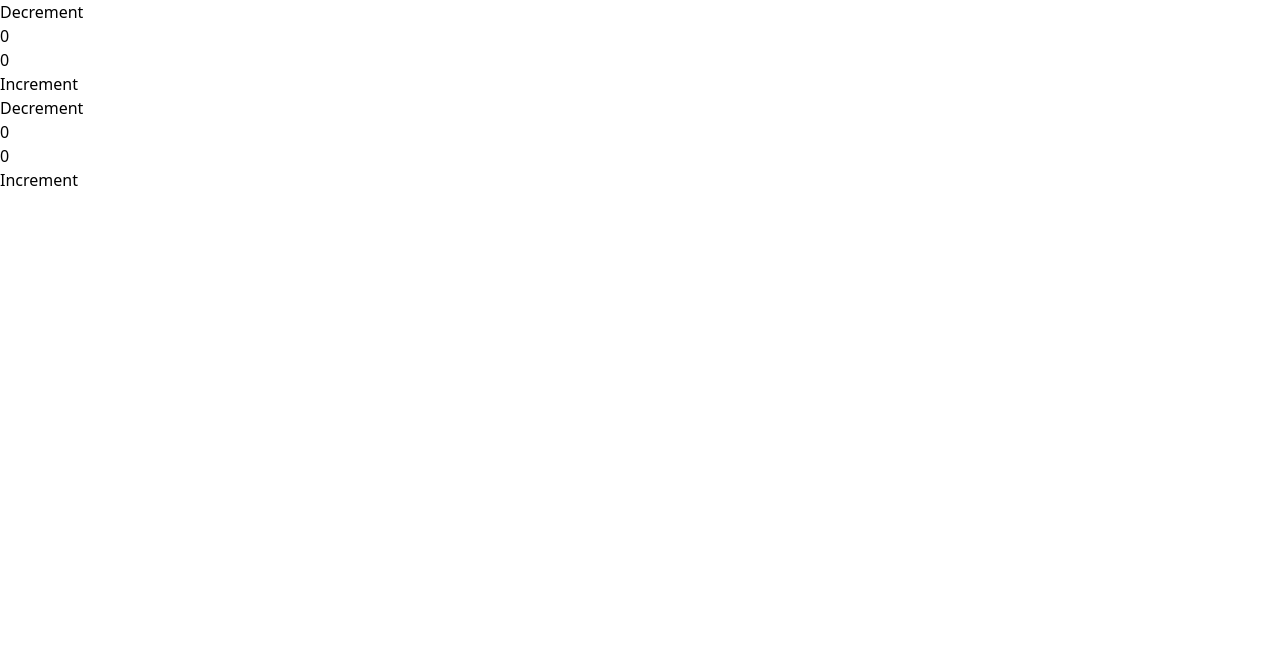
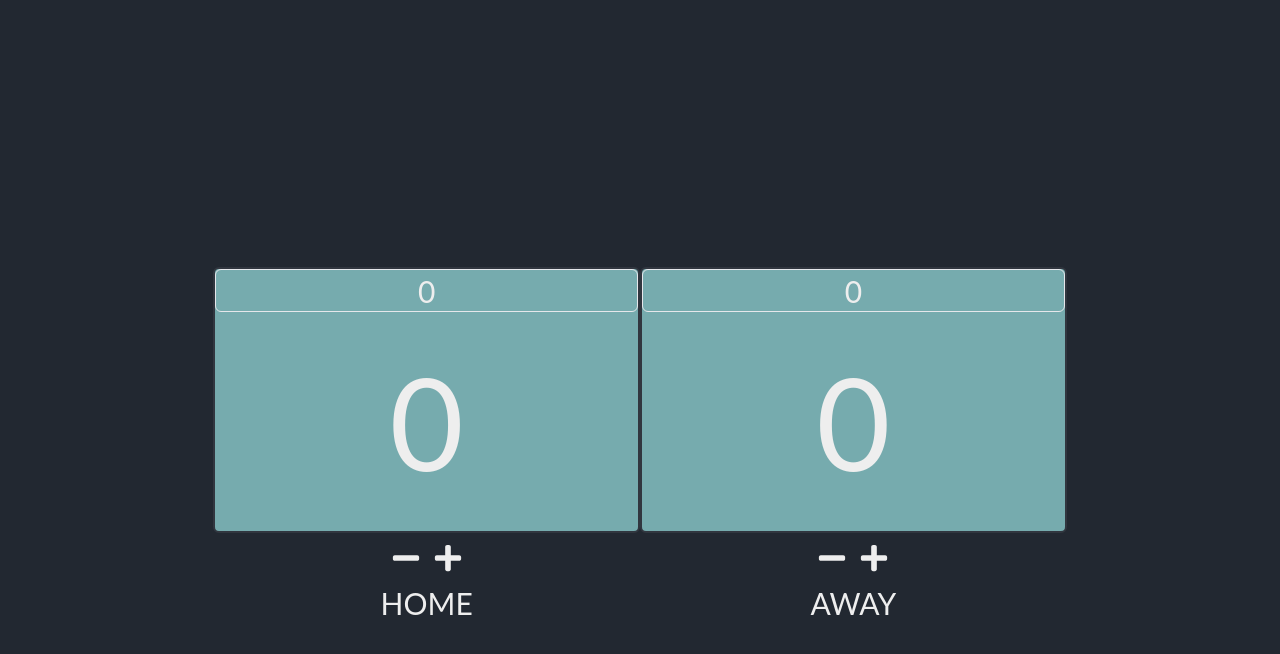
Before and after one commit to doguozcan/voleyball-scoreboard, a React (Vite) app: page / in a window 1280 px wide. Shown: the top 654 px of the page. Built offline with nearby package versions, Linux system fonts and the light colour scheme.

Commit message:
Implement enhancements in button's UI

```diff
--- a/src/App.jsx
+++ b/src/App.jsx
@@ -3,7 +3,7 @@ import CounterB from './features/counter/CounterB'
 
 export default function App() {
   return (
-    <div>
+    <div className="flex h-screen bg-[#222831] justify-center items-center">
       <CounterA />
       <CounterB />
     </div>
--- a/src/features/counter/CounterA.jsx
+++ b/src/features/counter/CounterA.jsx
@@ -5,6 +5,7 @@ import {
   incrementAMatchScore,
 } from './counterSlice'
 import { aSetScore, aMatchScore } from './counterSlice'
+import { FaMinus, FaPlus } from 'react-icons/fa'
 
 const CounterA = () => {
   const setA = useSelector(aSetScore)
@@ -13,13 +14,28 @@ const CounterA = () => {
   const dispatch = useDispatch()
 
   return (
-    <div>
-      <button onClick={() => dispatch(decrementASetScore())}>Decrement</button>
-
-      <div>{setA}</div>
-      <div>{matchA}</div>
-
-      <button onClick={() => dispatch(incrementASetScore())}>Increment</button>
+    <div className="div bg-[#76ABAE] h-1/3 w-1/3 text-[#EEEEEE] border-2 rounded-md border-[#31363F] font-lato">
+      <div className="w-full h-1/6 text-3xl border rounded-md flex justify-center items-center">
+        {matchA}
+      </div>
+      <div className="w-full h-5/6 text-9xl flex justify-center items-center">
+        {setA}
+      </div>
+      <div className="flex justify-center space-x-3 p-3">
+        <button
+          className="text-3xl"
+          onClick={() => dispatch(decrementASetScore())}
+        >
+          <FaMinus />
+        </button>
+        <button
+          className="text-3xl"
+          onClick={() => dispatch(incrementASetScore())}
+        >
+          <FaPlus />
+        </button>
+      </div>
+      <p className="text-center text-3xl">HOME</p>
     </div>
   )
 }
--- a/src/features/counter/CounterB.jsx
+++ b/src/features/counter/CounterB.jsx
@@ -5,6 +5,7 @@ import {
   incrementBMatchScore,
 } from './counterSlice'
 import { bSetScore, bMatchScore } from './counterSlice'
+import { FaMinus, FaPlus } from 'react-icons/fa'
 
 const CounterB = () => {
   const setB = useSelector(bSetScore)
@@ -13,13 +14,28 @@ const CounterB = () => {
   const dispatch = useDispatch()
 
   return (
-    <div>
-      <button onClick={() => dispatch(decrementBSetScore())}>Decrement</button>
-
-      <div>{setB}</div>
-      <div>{matchB}</div>
-
-      <button onClick={() => dispatch(incrementBSetScore())}>Increment</button>
+    <div className="div bg-[#76ABAE] h-1/3 w-1/3 text-[#EEEEEE] border-2 rounded-md border-[#31363F] font-lato">
+      <div className="w-full h-1/6 text-3xl border rounded-md flex justify-center items-center">
+        {matchB}
+      </div>
+      <div className="w-full h-5/6 text-9xl flex justify-center items-center">
+        {setB}
+      </div>
+      <div className="flex justify-center space-x-3 p-3">
+        <button
+          className="text-3xl"
+          onClick={() => dispatch(decrementBSetScore())}
+        >
+          <FaMinus />
+        </button>
+        <button
+          className="text-3xl"
+          onClick={() => dispatch(incrementBSetScore())}
+        >
+          <FaPlus />
+        </button>
+      </div>
+      <p className="text-center text-3xl">AWAY</p>
     </div>
   )
 }
```
